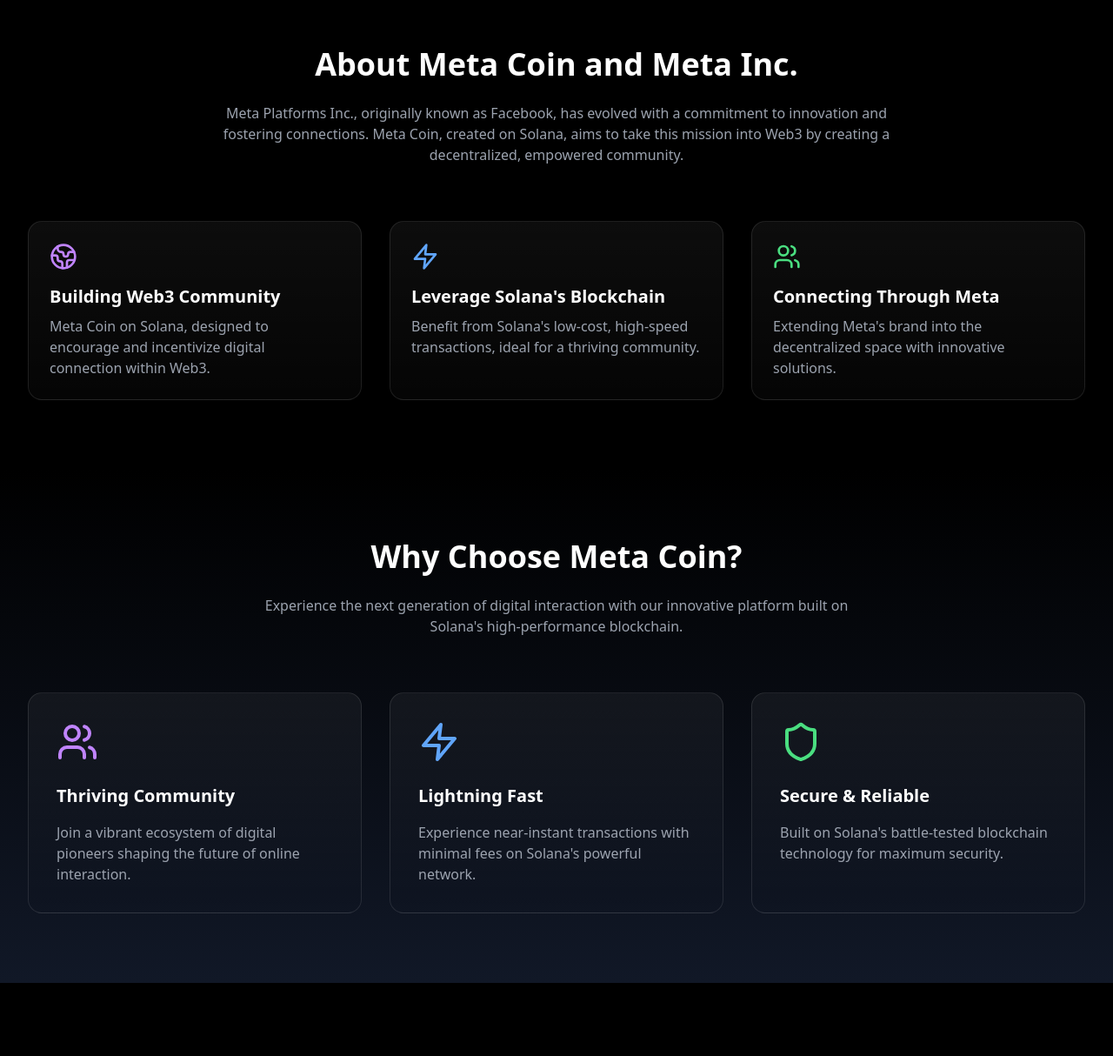
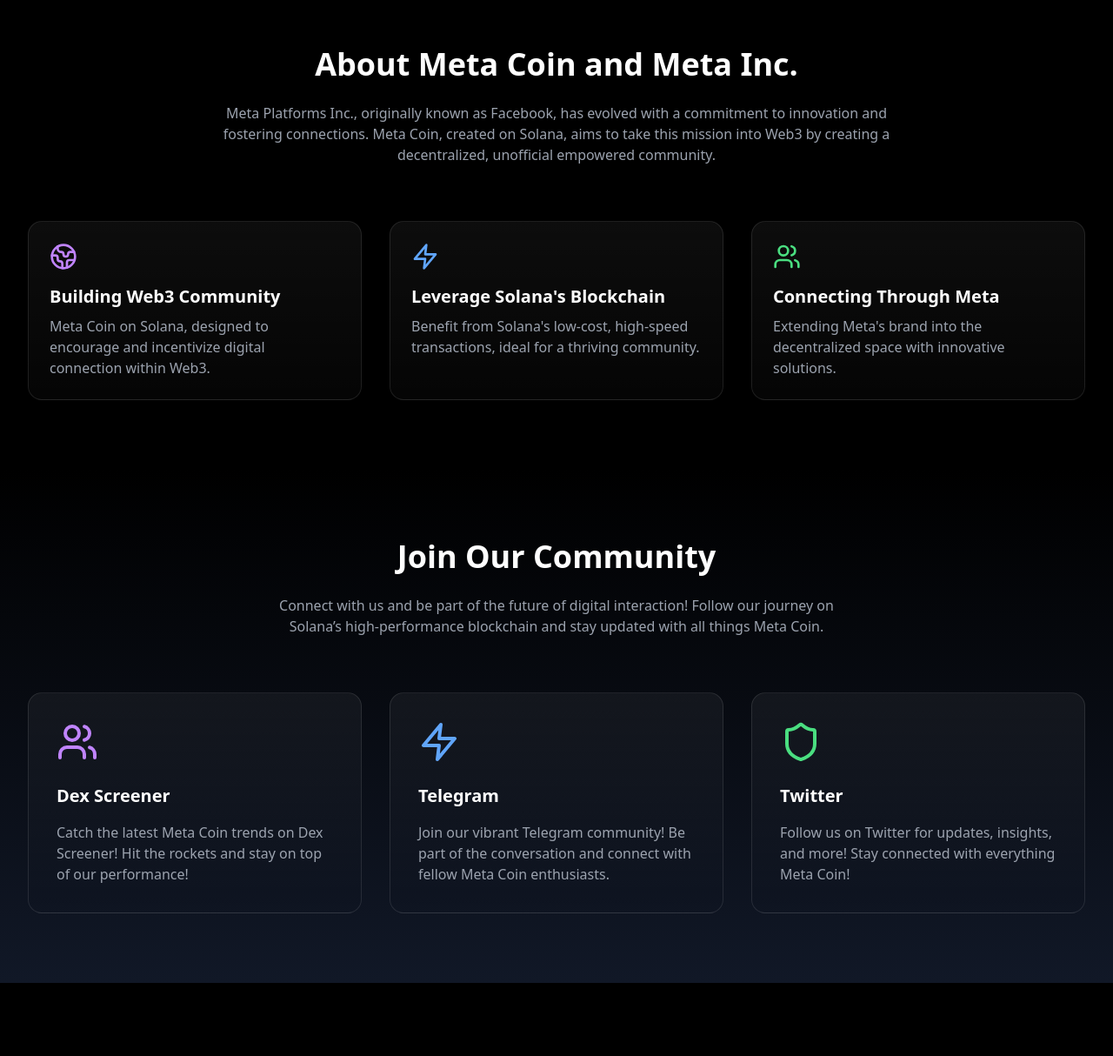
Before and after one commit to 0xBankai/metainc, a React (Vite) app: page / in a window 1280 px wide. Shown: the part 826-2040 px from the top of the page at 87% size. Built offline with nearby package versions, Linux system fonts and the light colour scheme.

Commit message:
changed text

```diff
--- a/src/components/About.tsx
+++ b/src/components/About.tsx
@@ -1,5 +1,5 @@
-import React from 'react';
-import { Globe2, Users, Zap } from 'lucide-react';
+import React from "react";
+import { Globe2, Users, Zap } from "lucide-react";
 
 export default function About() {
 	return (
@@ -10,9 +10,10 @@ export default function About() {
 						About Meta Coin and Meta Inc.
 					</h2>
 					<p className="text-gray-400 max-w-3xl mx-auto">
-            Meta Platforms Inc., originally known as Facebook, has evolved with a commitment to innovation
-            and fostering connections. Meta Coin, created on Solana, aims to take this mission into Web3
-            by creating a decentralized, empowered community.
+						Meta Platforms Inc., originally known as Facebook, has evolved with
+						a commitment to innovation and fostering connections. Meta Coin,
+						created on Solana, aims to take this mission into Web3 by creating a
+						decentralized, unofficial empowered community.
 					</p>
 				</div>
 
@@ -21,18 +22,21 @@ export default function About() {
 						{
 							icon: <Globe2 className="w-8 h-8 text-purple-400" />,
 							title: "Building Web3 Community",
-              description: "Meta Coin on Solana, designed to encourage and incentivize digital connection within Web3."
+							description:
+								"Meta Coin on Solana, designed to encourage and incentivize digital connection within Web3.",
 						},
 						{
 							icon: <Zap className="w-8 h-8 text-blue-400" />,
 							title: "Leverage Solana's Blockchain",
-              description: "Benefit from Solana's low-cost, high-speed transactions, ideal for a thriving community."
+							description:
+								"Benefit from Solana's low-cost, high-speed transactions, ideal for a thriving community.",
 						},
 						{
 							icon: <Users className="w-8 h-8 text-green-400" />,
 							title: "Connecting Through Meta",
-              description: "Extending Meta's brand into the decentralized space with innovative solutions."
-            }
+							description:
+								"Extending Meta's brand into the decentralized space with innovative solutions.",
+						},
 					].map((item, index) => (
 						<div
 							key={index}
--- a/src/components/Features.tsx
+++ b/src/components/Features.tsx
@@ -1,35 +1,42 @@
-import React from 'react';
-import { Shield, Zap, Users } from 'lucide-react';
+import React from "react";
+import { Shield, Zap, Users } from "lucide-react";
 
 export default function Features() {
 	const features = [
 		{
 			icon: <Users className="w-12 h-12 text-purple-400" />,
-      title: "Thriving Community",
-      description: "Join a vibrant ecosystem of digital pioneers shaping the future of online interaction."
+			title: "Dex Screener",
+			description:
+				"Catch the latest Meta Coin trends on Dex Screener! Hit the rockets and stay on top of our performance!",
 		},
 		{
 			icon: <Zap className="w-12 h-12 text-blue-400" />,
-      title: "Lightning Fast",
-      description: "Experience near-instant transactions with minimal fees on Solana's powerful network."
+			title: "Telegram",
+			description:
+				"Join our vibrant Telegram community! Be part of the conversation and connect with fellow Meta Coin enthusiasts.",
 		},
 		{
 			icon: <Shield className="w-12 h-12 text-green-400" />,
-      title: "Secure & Reliable",
-      description: "Built on Solana's battle-tested blockchain technology for maximum security."
-    }
+			title: "Twitter",
+			description:
+				"Follow us on Twitter for updates, insights, and more! Stay connected with everything Meta Coin!",
+		},
 	];
 
 	return (
-    <section id="features" className="py-20 bg-gradient-to-b from-black to-gray-900">
+		<section
+			id="features"
+			className="py-20 bg-gradient-to-b from-black to-gray-900"
+		>
 			<div className="max-w-7xl mx-auto px-4 sm:px-6 lg:px-8">
 				<div className="text-center mb-16">
 					<h2 className="text-3xl md:text-4xl font-bold mb-6">
-            Why Choose Meta Coin?
+						Join Our Community
 					</h2>
 					<p className="text-gray-400 max-w-2xl mx-auto">
-            Experience the next generation of digital interaction with our innovative platform
-            built on Solana's high-performance blockchain.
+						Connect with us and be part of the future of digital interaction!
+						Follow our journey on Solana’s high-performance blockchain and stay
+						updated with all things Meta Coin.
 					</p>
 				</div>
 
```
Also changed, not shown: 1 other file (tests, documents, lock files or other folders). Lines whose indentation alone changed are shown as unchanged.
